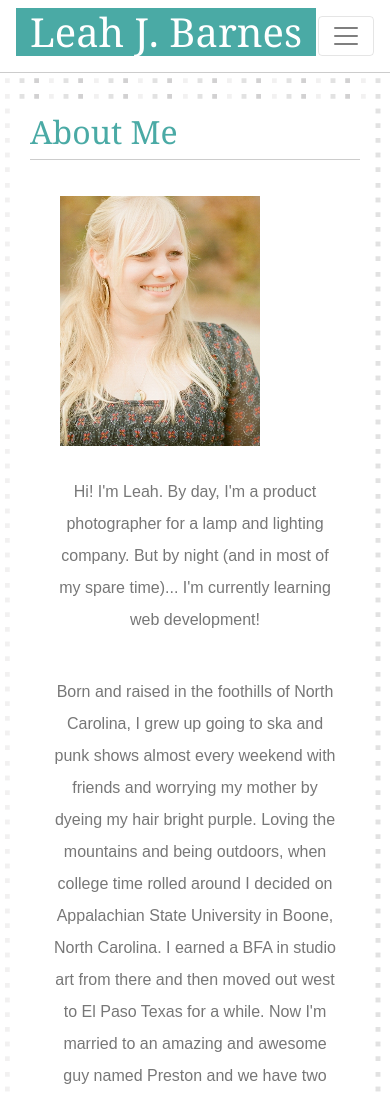
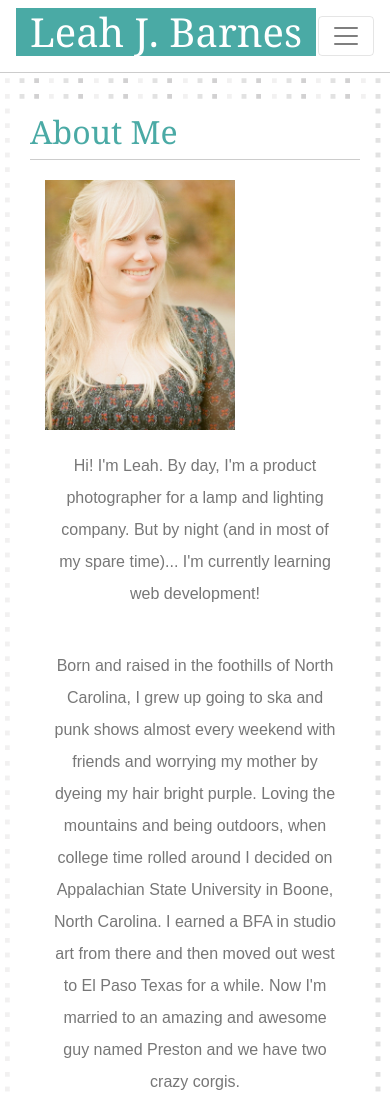
Before and after one commit to LJBarnes/responsive_portfolio, a plain HTML site: page index.html in a window 390 px wide. Shown: the top 1100 px of the page. Drawn offline with nearby package versions, Linux system fonts and the light colour scheme.

Commit message:
Updated Index page with media query for responsive layout on small screens. Updated portfolio page with media query for responsive layout on small screens.

```diff
--- a/assets/css/stylebs.css
+++ b/assets/css/stylebs.css
@@ -138,11 +138,11 @@ h2 {
 }
 
 .profile-img {
-    height: 250px;
-    width: 230px;
     float: left;
     margin: 16px 15px 10px 15px;
     padding: 0 15px 0 15px;
+    width: 220px;
+    height: 250px;
 }
 
 p {
@@ -166,4 +166,18 @@ p {
          float: left;
          text-align: center;
      }
+
+
+  .profile-img {
+    margin: 0 auto;
+    width: 220px;
+    height: 250px;
   }
+
+  .image {
+      margin: 15px auto;
+  }
+
+  #caption1, #caption2, #caption3, #caption4, #caption5{
+     left: auto;
+  }
--- a/index.html
+++ b/index.html
@@ -58,7 +58,7 @@
                         <!--column 1 of 1-->
                         <div class="col-md-12 col col-sm-12">
                             <div id="bio">
-                                <img class="profile-img img-fluid" src="assets/images/Leah.jpg" alt="leah-img">
+                                <img class="profile-img" src="assets/images/Leah.jpg" alt="leah-img">
                                 <!--paragraphs-->
                                 <p>Hi! I'm Leah. By day, I'm a product photographer for a lamp and lighting company. But
                                     by night (and in most of my spare time)...
```
Also changed, not shown: portfolio.html (+14 -6 lines).
